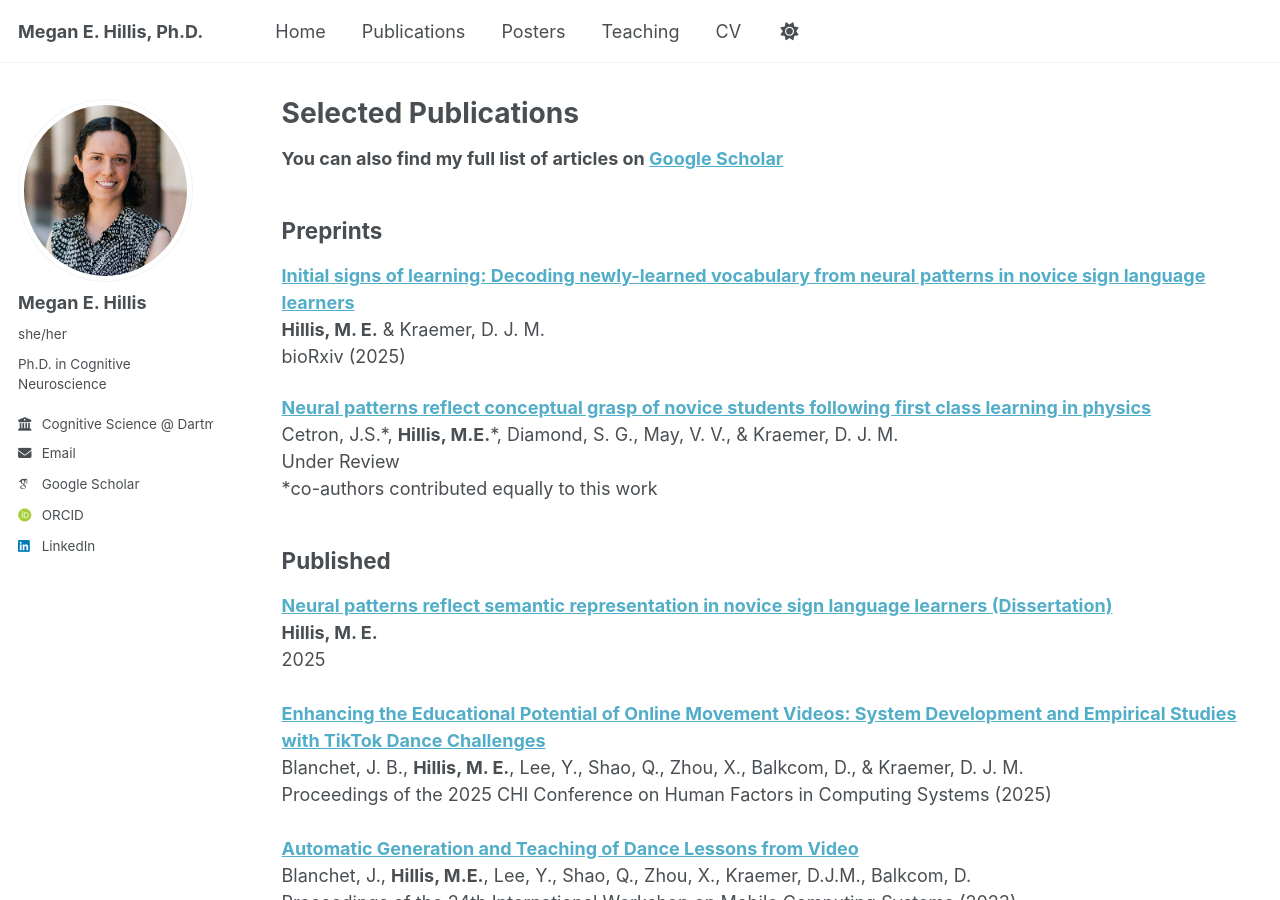
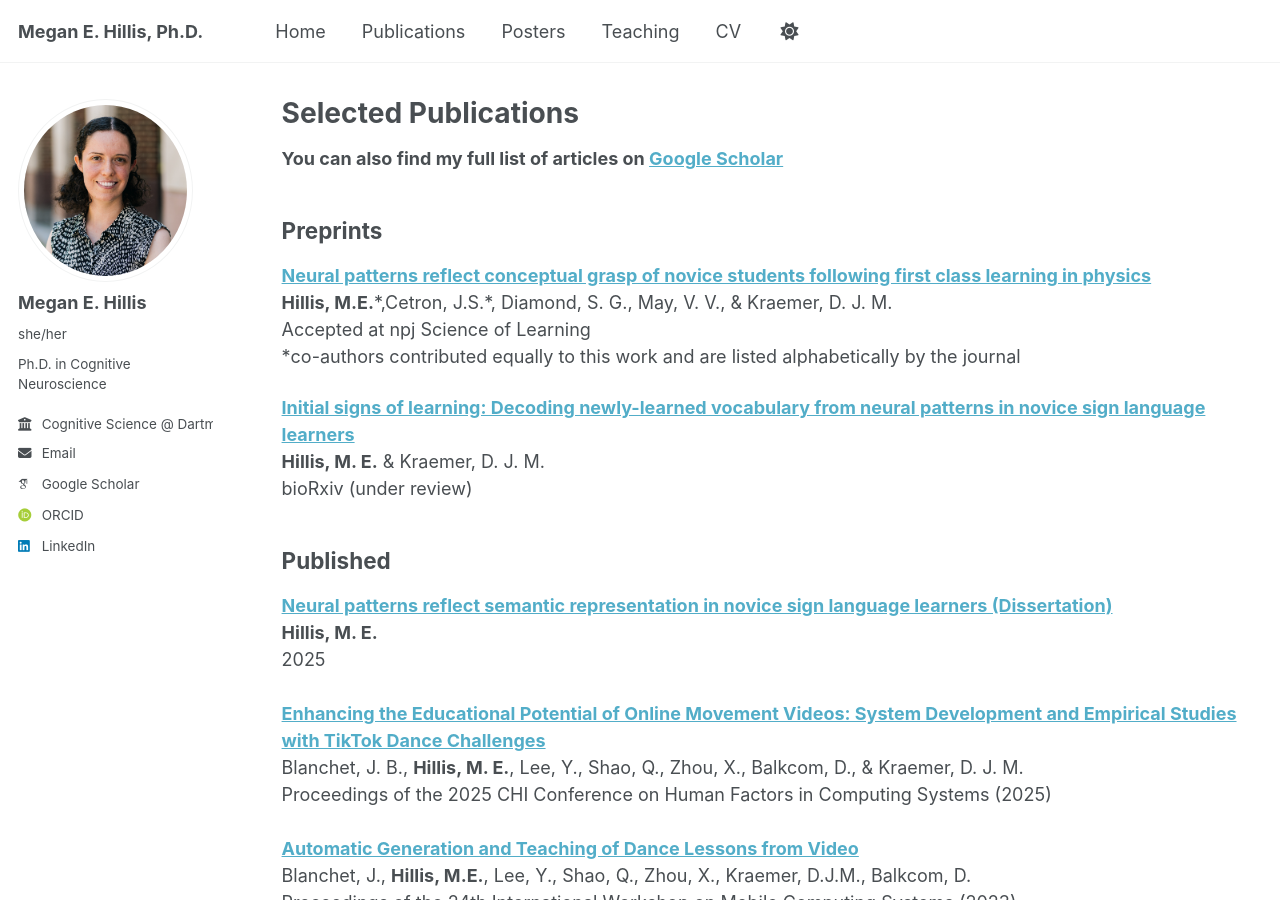
Before and after one commit to megan-hillis/megan-hillis.github.io, a Jekyll site: the page built from _pages/publications_md.md, in a window 1280 px wide and 900 px high. Built offline with Jekyll 4.4.1, drawn with Linux system fonts in a browser that asks for light colours; some web fonts are replaced.

Commit message:
Update publications_md.md

```diff
--- a/_pages/publications_md.md
+++ b/_pages/publications_md.md
@@ -12,15 +12,14 @@ author_profile: true
 
 ## Preprints
 
+[**Neural patterns reflect conceptual grasp of novice students following first class learning in physics**](https://doi.org/10.21203/rs.3.rs-6992513/v1) \
+**Hillis, M.E.**\*,Cetron, J.S.\*, Diamond, S. G., May, V. V., & Kraemer, D. J. M. \
+Accepted at npj Science of Learning \
+	\*co-authors contributed equally to this work and are listed alphabetically by the journal
+
 [**Initial signs of learning: Decoding newly-learned vocabulary from neural patterns in novice sign language learners**](https://www.biorxiv.org/content/biorxiv/early/2025/04/17/2025.04.11.648265.full.pdf) \
 **Hillis, M. E.** & Kraemer, D. J. M. \
-bioRxiv (2025)
-
-[**Neural patterns reflect conceptual grasp of novice students following first class learning in physics**](https://doi.org/10.21203/rs.3.rs-6992513/v1) \
-Cetron, J.S.\*, **Hillis, M.E.**\*, Diamond, S. G., May, V. V., & Kraemer, D. J. M. \
-Under Review \
-	\*co-authors contributed equally to this work
-
+bioRxiv (under review)
 
 ## Published
 
```
